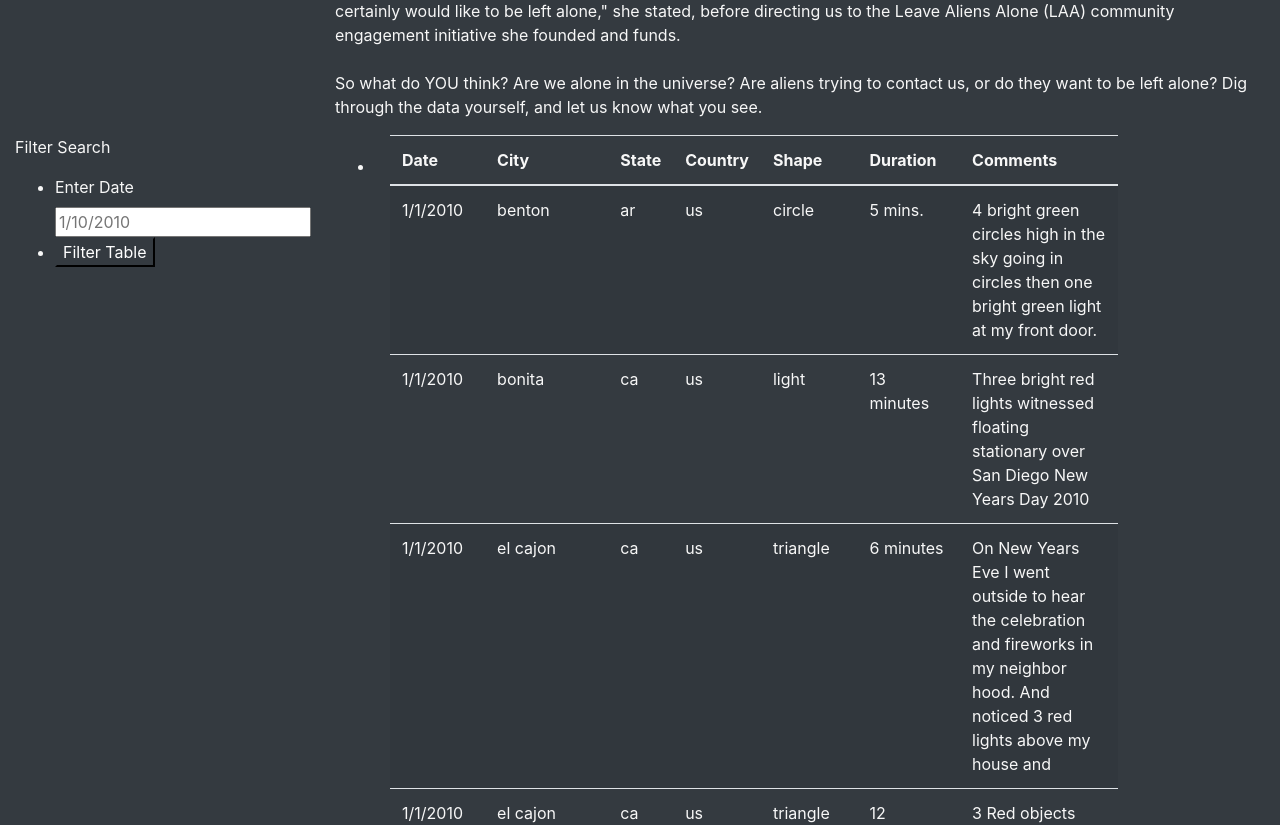
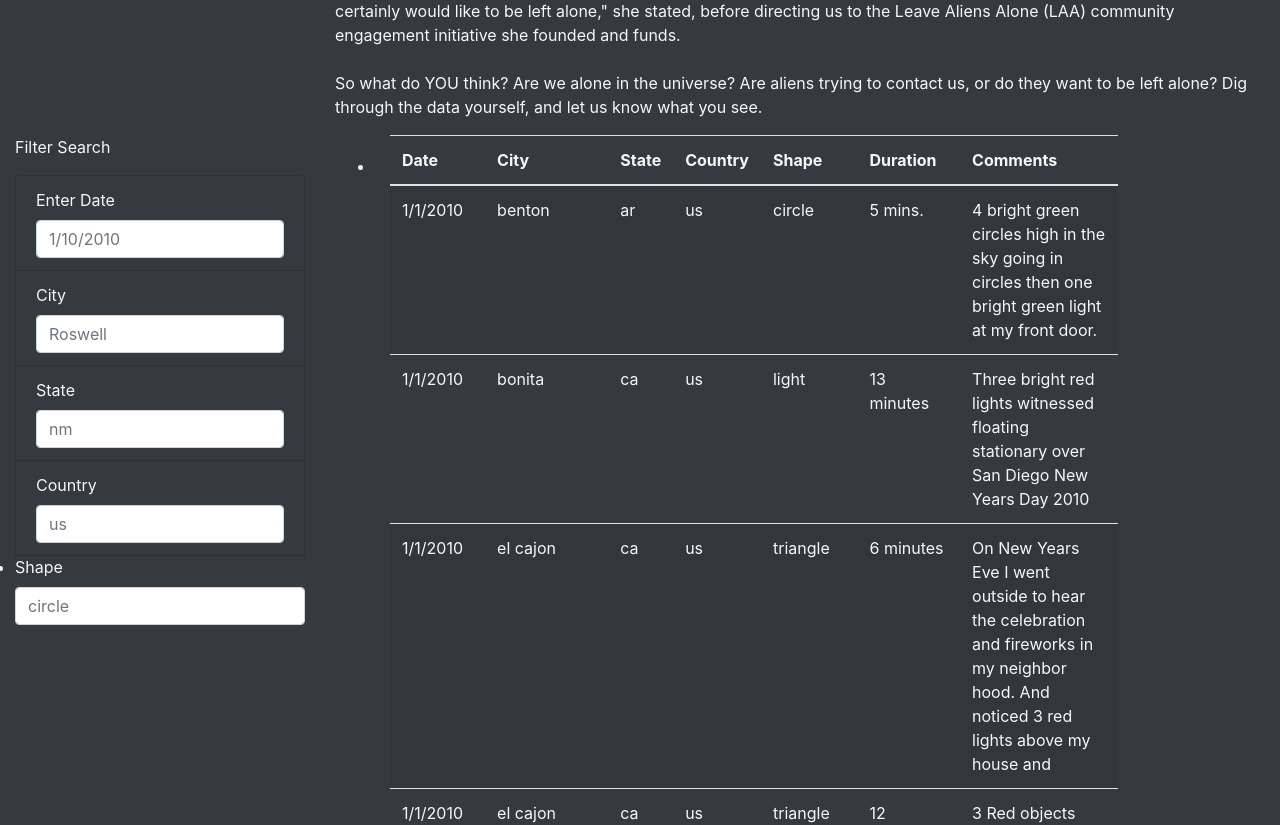
Before and after one commit to pleyba/UFOs, a plain HTML site: page index.html in a window 1280 px wide. Shown: the part 580-1405 px from the top of the page. Drawn offline with nearby package versions, Linux system fonts and the light colour scheme.

Commit message:
Update index.html

```diff
--- a/index.html
+++ b/index.html
@@ -38,18 +38,34 @@
     <div class="container-fluid">
         <div class="row">
           <div class="col-md-3">
-            <form class= "bg-dark">
+            <form>
                 <p>Filter Search</p>
-                <ul class= "bg-dark">
-                  <li class= "bg-dark">
+                <ul class="list-group bg-dark">
+                  <li class="list-group-item bg-dark">
                     <label for="date">Enter Date</label>
-                    <input type="text" placeholder="1/10/2010" id="datetime" />
+                    <input type="text" placeholder="1/10/2010" id="datetime" class="form-control" />
                   </li>
-                  <li class= "bg-dark">
+                  <li class="list-group-item bg-dark">
+                    <label for="city">City</label>
+                    <input type="text" placeholder="Roswell" id="city" class="form-control" />
+                  </li>
+                  <li class="list-group-item bg-dark">
+                    <label for="state">State</label>
+                    <input type="text" placeholder="nm" id="state" class="form-control" />
+                  </li>
+                  <li class="list-group-item bg-dark">
+                    <label for="country">Country</label>
+                    <input type="text" placeholder="us" id="country" class="form-control" />
+                  </li>
+                  <li cclass="list-group-item bg-dark">
+                    <label for="shape">Shape</label>
+                    <input type="text" placeholder="circle" id="shape" class="form-control" />
+                  </li>
+                  <!-- <li class= "bg-dark">
                      <button id="filter-btn" type="button" class= "btn-dark">
                        Filter Table
                      </button>
-                  </li>
+                  </li> -->
                 </ul>
                </form>
           </div>
```
